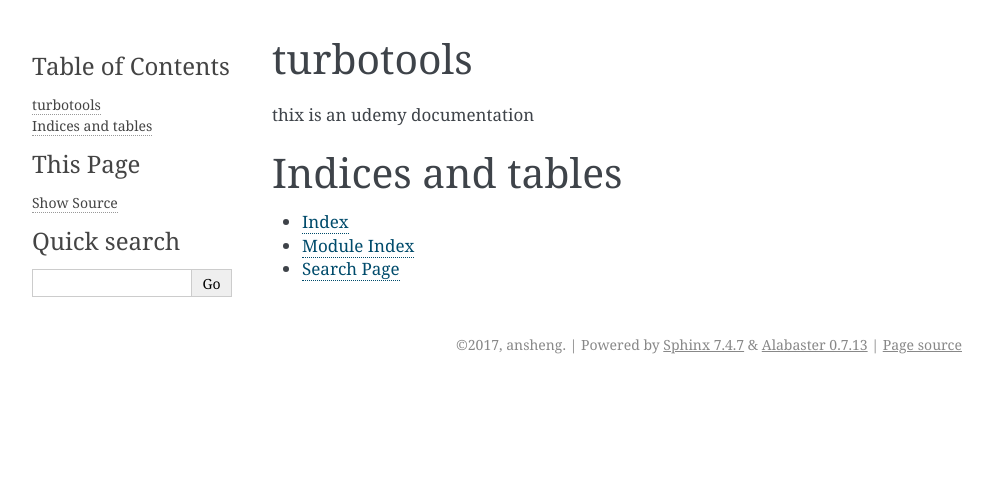
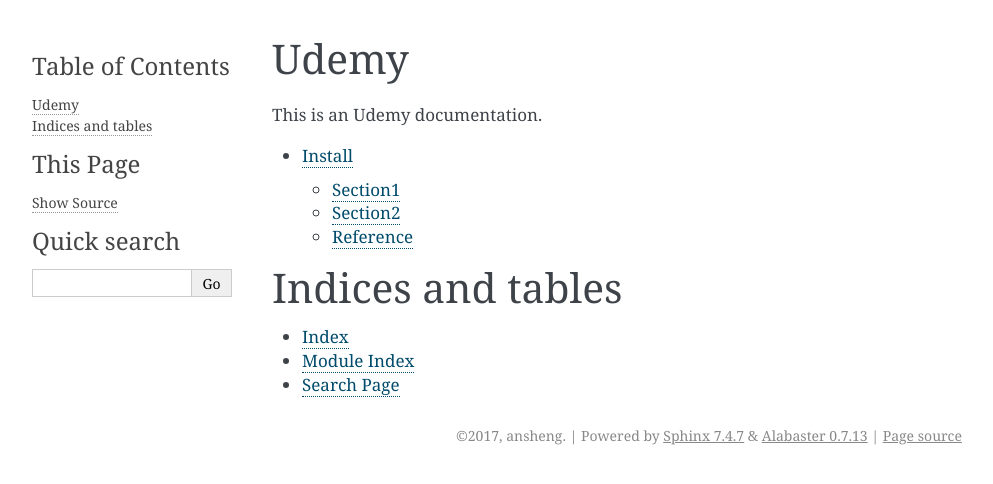
Before and after one commit to 0xzxdx/turbotools, a Sphinx documentation site: the page built from docs/source/index.rst, in a window 1280 px wide. Shown: the top 484 px of the page, without its empty margins (148-1141 px from the left). Built offline with Sphinx 7.4.7, drawn with Linux system fonts in a browser that asks for light colours.

Commit message:
Add more docs

```diff
--- a/docs/source/index.rst
+++ b/docs/source/index.rst
@@ -1,15 +1,17 @@
-.. turbotools documentation master file, created by
-   sphinx-quickstart on Thu Nov 30 09:55:52 2017.
+.. udemy documentation master file, created by
+   sphinx-quickstart on Sat Aug 19 17:07:49 2017.
    You can adapt this file completely to your liking, but it should at least
    contain the root `toctree` directive.
 
-turbotools
-==========
+Udemy
+=====
 
-thix is an udemy documentation
+This is an Udemy documentation.
 
 .. toctree::
    :maxdepth: 2
+
+   install
 
 
 
```
Also changed, not shown: docs/source/install.rst (added, +59 -0 lines).
